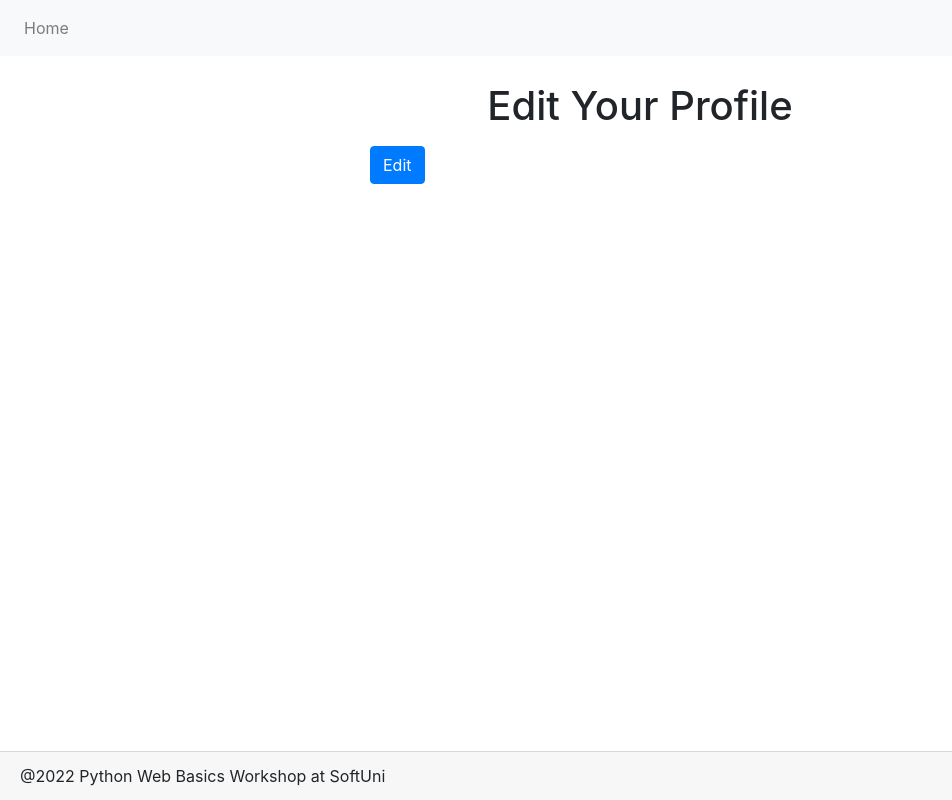
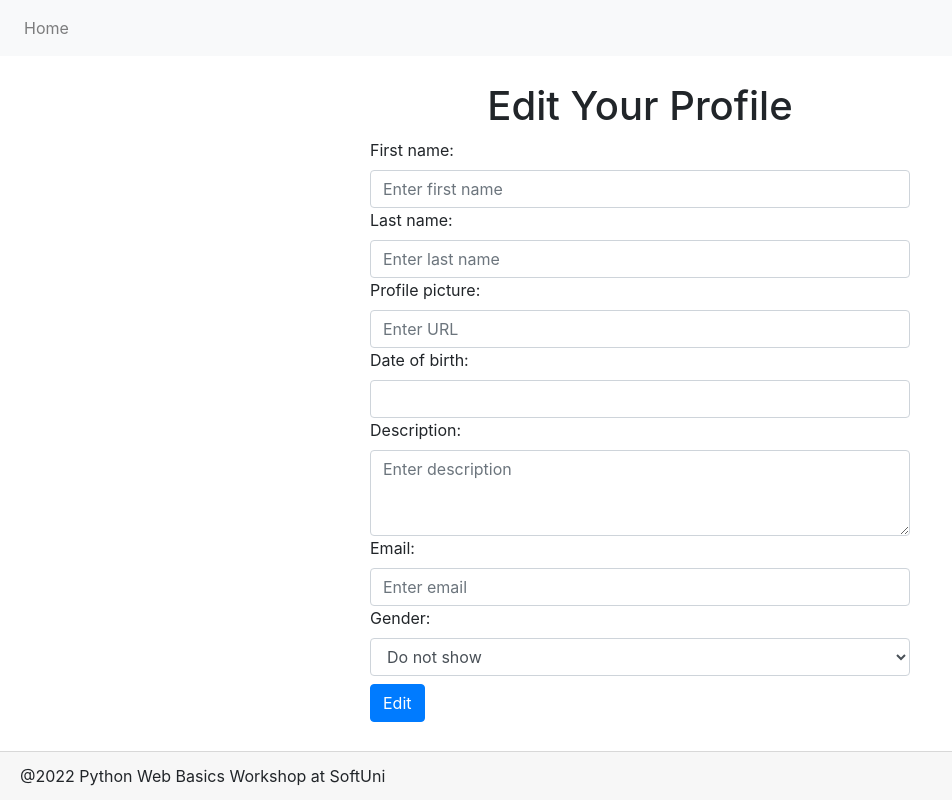
Before and after one commit to DimOps/Django-demo-2022, a Django app: page /profile/edit/ in a window 1280 px wide. Shown: the whole page, without its empty margins (0-952 px from the left). Run offline with Django 4.2, Linux system fonts and the light colour scheme; some libraries are stand-ins or nearby versions.

Commit message:
Edit profile form

```diff
--- a/petstagram/petstagram/main/forms.py
+++ b/petstagram/petstagram/main/forms.py
@@ -4,16 +4,16 @@ from petstagram.main.helpers import BootstrapFormMixin
 from petstagram.main.models import Profile
 
 
-class ProfileForm(BootstrapFormMixin, forms.ModelForm):
+class CreateProfileForm(BootstrapFormMixin, forms.ModelForm):
 
     def __init__(self, *args, **kwargs):
         super().__init__(*args, **kwargs)
-        self._init_bootstrap_form_control()
+        self._init_bootstrap_form_controls()
 
     class Meta:
         model = Profile
         fields = ('first_name', 'last_name', 'profile_picture')
-        widgets={
+        widgets = {
             'first_name': forms.TextInput(
                 attrs={
                     'placeholder': 'Enter first name'
@@ -30,3 +30,42 @@ class ProfileForm(BootstrapFormMixin, forms.ModelForm):
                 }
             ),
         }
+
+
+class EditProfileForm(BootstrapFormMixin, forms.ModelForm):
+
+    def __init__(self, *args, **kwargs):
+        super().__init__(*args, **kwargs)
+        self._init_bootstrap_form_controls()
+
+    class Meta:
+        model = Profile
+        fields = '__all__'
+        widgets = {
+            'first_name': forms.TextInput(
+                attrs={
+                    'placeholder': 'Enter first name'
+                }
+            ),
+            'last_name': forms.TextInput(
+                attrs={
+                    'placeholder': 'Enter last name'
+                }
+            ),
+            'profile_picture': forms.TextInput(
+                attrs={
+                    'placeholder': 'Enter URL'
+                }
+            ),
+            'email': forms.EmailInput(
+                attrs={
+                    'placeholder': 'Enter email'
+                }
+            ),
+            'description': forms.Textarea(
+                attrs={
+                    'placeholder': 'Enter description',
+                    'rows': 3
+                }
+            ),
+        }
--- a/petstagram/petstagram/main/helpers.py
+++ b/petstagram/petstagram/main/helpers.py
@@ -13,11 +13,12 @@ def get_profile():
 
 
 class BootstrapFormMixin:
-    def _init_bootstrap_form_control(self):
-        fields = {}
-        for _, field in fields.items():
+    fields = {}
 
+    def _init_bootstrap_form_controls(self):
+        for _, field in self.fields.items():
+            if not hasattr(field.widget, 'attrs'):
+                setattr(field.widget, 'attrs', {})
             if 'class' not in field.widget.attrs:
                 field.widget.attrs['class'] = ''
-
-            field.widget.attrs += 'form-control'
+            field.widget.attrs['class'] += ' form-control'
--- a/petstagram/petstagram/main/templates/profile_edit.html
+++ b/petstagram/petstagram/main/templates/profile_edit.html
@@ -4,9 +4,10 @@
     <div class="row">
         <div class="col-lg-3"></div>
         <div class="col-lg-6">
-            <form method="POST" action="profile_details.html">
+            <form method="post" action="profile_details.html">
 
-               <!-- Form for Editing a Profile Info -->
+                {{ form }}
+                {% csrf_token %}
 
                 <button class="btn btn-primary mt-2" type="submit">Edit</button>
             </form>
--- a/petstagram/petstagram/main/views/profiles.py
+++ b/petstagram/petstagram/main/views/profiles.py
@@ -1,6 +1,6 @@
 from django.shortcuts import render, redirect
 
-from petstagram.main.forms import ProfileForm
+from petstagram.main.forms import CreateProfileForm, EditProfileForm
 from petstagram.main.models import PetPhoto
 from petstagram.main.helpers import get_profile
 
@@ -24,12 +24,12 @@ def display_profile_details(request):
 
 def create_profile(request):
     if request.method == 'POST':
-        form = ProfileForm(request.POST)
+        form = CreateProfileForm(request.POST)
         if form.is_valid():
             form.save()
             return redirect('index')
     else:
-        form = ProfileForm()
+        form = CreateProfileForm()
 
     context = {
         'form': form
@@ -38,8 +38,22 @@ def create_profile(request):
 
 
 def edit_profile(request):
-    return render(request, 'profile_edit.html')
+    profile = get_profile()
+    if request.method == 'POST':
+        form = EditProfileForm(instance=profile)
+        if form.is_valid():
+            form.save()
+            redirect('profile')
+    else:
+        form = EditProfileForm(instance=profile)
+
+    context = {
+        'form': form,
+    }
+
+    return render(request, 'profile_edit.html', context)
 
 
 def delete_profile(request):
+
     return render(request, 'profile_delete.html')
```
